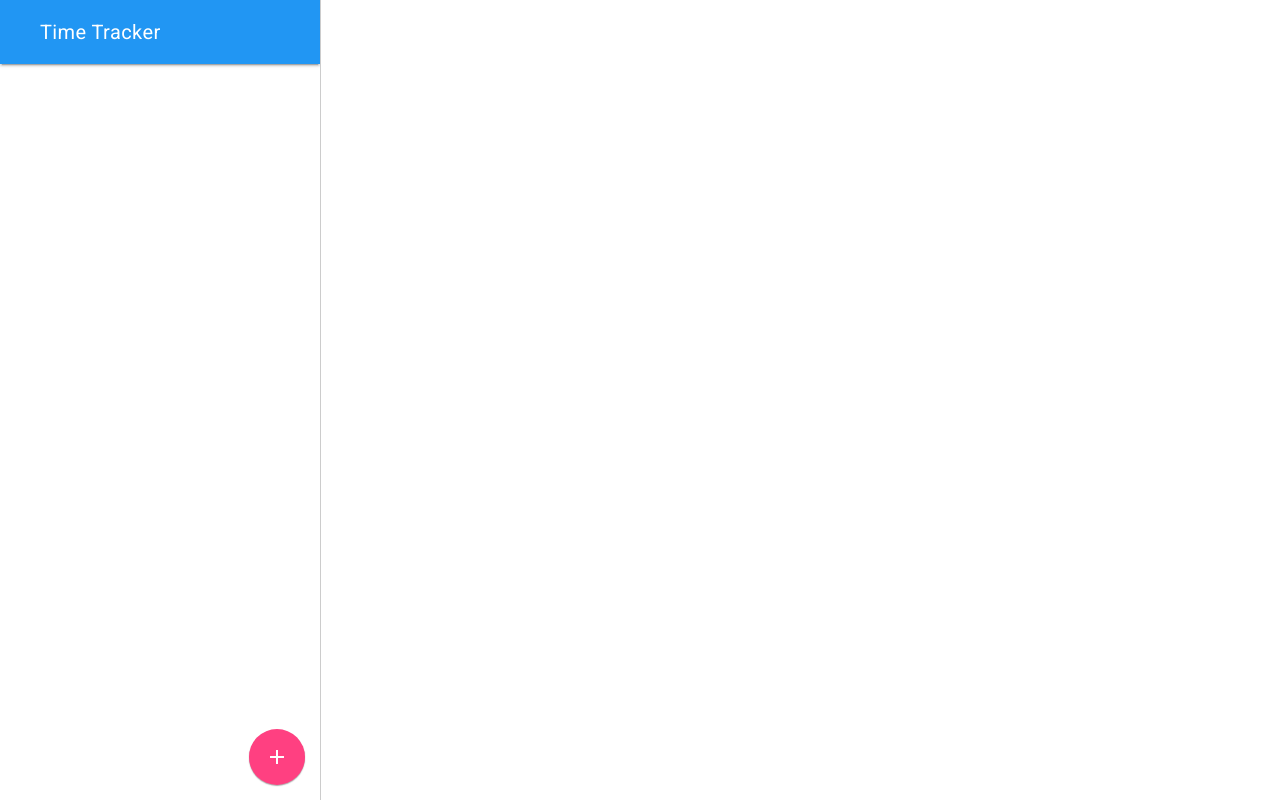
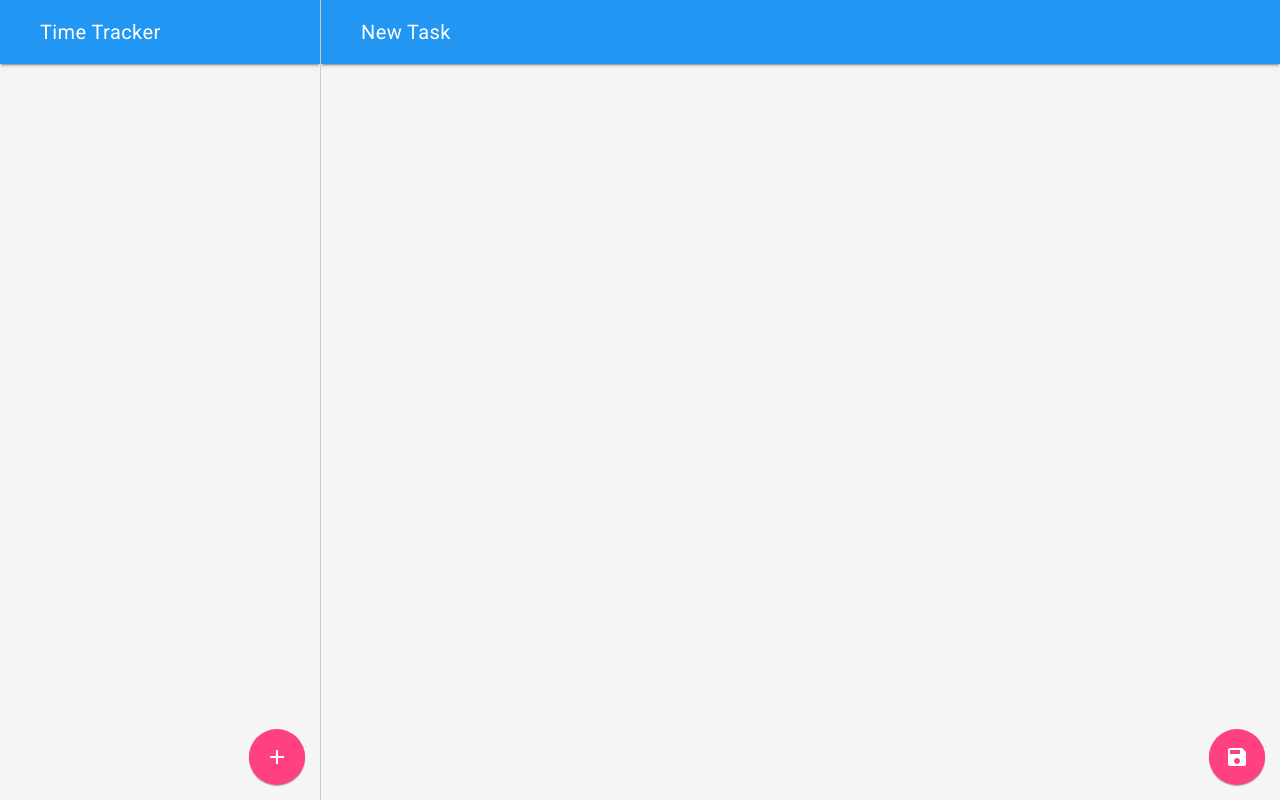
Before and after one commit to thalleshmm/TimeTracker, a React (Create React App) app: page /new-task in a window 1280 px wide. Built offline with nearby package versions, Linux system fonts and the light colour scheme.

Commit message:
Router, main container

```diff
--- a/package.json
+++ b/package.json
@@ -5,6 +5,7 @@
   "dependencies": {
     "react": "^15.6.1",
     "react-dom": "^15.6.1",
+    "react-router-dom": "^4.1.2",
     "react-scripts": "1.0.10"
   },
   "scripts": {
--- a/src/components/app/App.css
+++ b/src/components/app/App.css
@@ -7,20 +7,32 @@
     left: 0px;
     width: 100%;
     height: 100%;
+    background-color: #F5F5F5;
 }
 
-.app__aside {
-    display: block;
-    position: absolute;
-    top: 0px;
-    left: 0px;
+.app__aside,
+.app__main {
+    display: none;
+    position: relative;
     width: 100%;
     height: 100%;
 }
 
+.app__aside--active,
+.app__main--active {
+    display: block;
+}
+
 @media (min-width: 768px) {
+    .app__aside,
+    .app__main {
+        display: block;
+    }
+
     .app__aside {
         width: 320px;
+        flex-shrink: 0;
+        flex-grow: 0;
         border-right: solid thin #CCC;
     }
 }
--- a/src/components/app/App.js
+++ b/src/components/app/App.js
@@ -1,15 +1,33 @@
 import React, { Component } from 'react';
 import TaskList from '../task-list/TaskList';
+import TaskForm from '../task-form/TaskForm';
+import { BrowserRouter, Route } from 'react-router-dom';
 import './App.css';
 
+const ASIDE = 'container-aside';
+const MAIN = 'container-main';
+
 class App extends Component {
+  constructor(props) {
+    super(props);
+
+    this.state = {
+      currentContainer: ASIDE
+    }
+  }
+
   render() {
     return (
-      <div className="app">
-        <aside className="app__aside">
-          <TaskList />
-        </aside>
-      </div>
+      <BrowserRouter>
+        <div className="app">
+          <aside className="app__aside">
+            <Route path="/" component={(props) => <TaskList {...props} />} />
+          </aside>
+          <main className="app__main">
+            <Route path="/new-task" component={(props) => <TaskForm {...props} />} />
+          </main>
+        </div>
+      </BrowserRouter>
     );
   }
 }
--- a/src/components/button/Button.js
+++ b/src/components/button/Button.js
@@ -23,7 +23,7 @@ export default class Button extends Component {
         return (
             <button {...attrs}
                     className={classes.join(' ')}
-                    onClick={this.props.onClick ? this.props.onClick() : ''}>
+                    onClick={this.props.onClick}>
                 {this.props.children}
             </button>
         )
--- /dev/null
+++ b/src/components/task-form/TaskForm.js
@@ -0,0 +1,14 @@
+import React, { Component } from 'react';
+import Page from '../page/Page';
+import Button from '../button/Button';
+import Icon from '../icon/Icon';
+
+export default class TaskForm extends Component {
+    render() {
+        return (
+            <Page title="New Task">
+                <Button fab colored ripple float><Icon>save</Icon></Button>
+            </Page>
+        )
+    }
+}
--- a/src/components/task-list/TaskList.js
+++ b/src/components/task-list/TaskList.js
@@ -4,10 +4,15 @@ import Button from '../button/Button';
 import Icon from '../icon/Icon';
 
 export default class TaskList extends Component {
+
+    newTask() {
+        this.props.history.push('/new-task');
+    }
+
     render() {
         return (
             <Page title="Time Tracker">
-                <Button fab colored ripple float>
+                <Button fab colored ripple float onClick={this.newTask.bind(this)}>
                     <Icon>add</Icon>
                 </Button>
             </Page>
```
